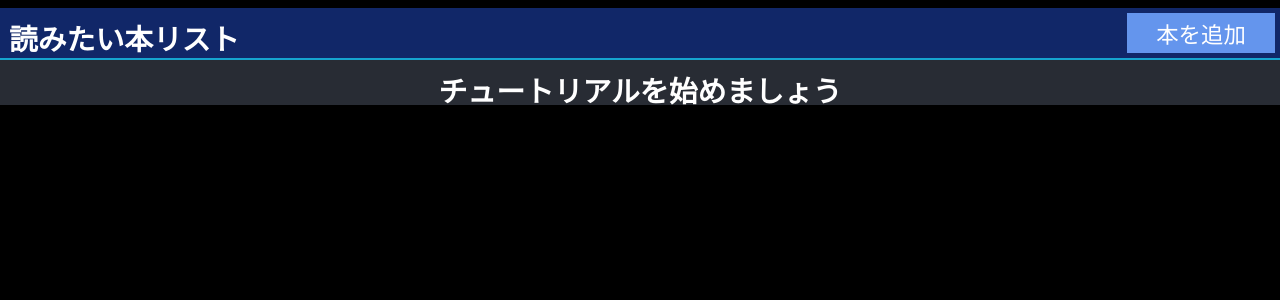
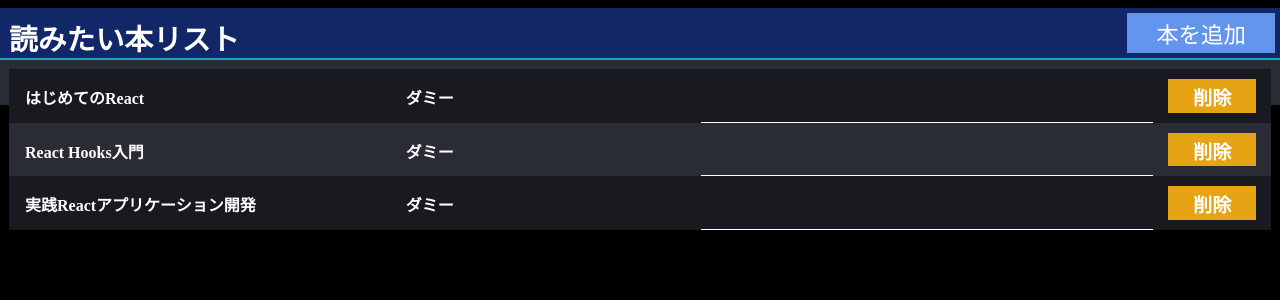
Before and after one commit to ekusiadadus/bookmemo-tutorial, a React (Create React App) app: page / in a window 1280 px wide. Shown: the top 300 px of the page. Built offline with nearby package versions, Linux system fonts and the light colour scheme.

Commit message:
リストを表示する

```diff
--- a/src/App.tsx
+++ b/src/App.tsx
@@ -1,6 +1,7 @@
 import React from "react";
 import "./App.css";
 import { BookToRead } from "./BookToRead";
+import BookRow from './BookRow';
 
 const dummyBooks: BookToRead[] = [
   {
@@ -24,6 +25,16 @@
 ];
 
 const App = () => {
+  const bookRows = dummyBooks.map((b) => {
+    return (
+      <BookRow
+        book={b}
+        key={b.id}
+        onMemoChange={(id,memo) => {}}
+        onDelete={(id) => {}}
+      />
+    );
+  });
   return (
     <div className="App">
       <section className="nav">
@@ -31,7 +42,7 @@
         <div className="button-like">本を追加</div>
       </section>
       <section className="main">
-        <h1>チュートリアルを始めましょう</h1>
+        <h1>{bookRows}</h1>
       </section>
     </div>
   );
--- a/src/BookRow.tsx
+++ b/src/BookRow.tsx
@@ -38,3 +38,5 @@
     </div>
   );
 };
+
+export default BookRow;
```
